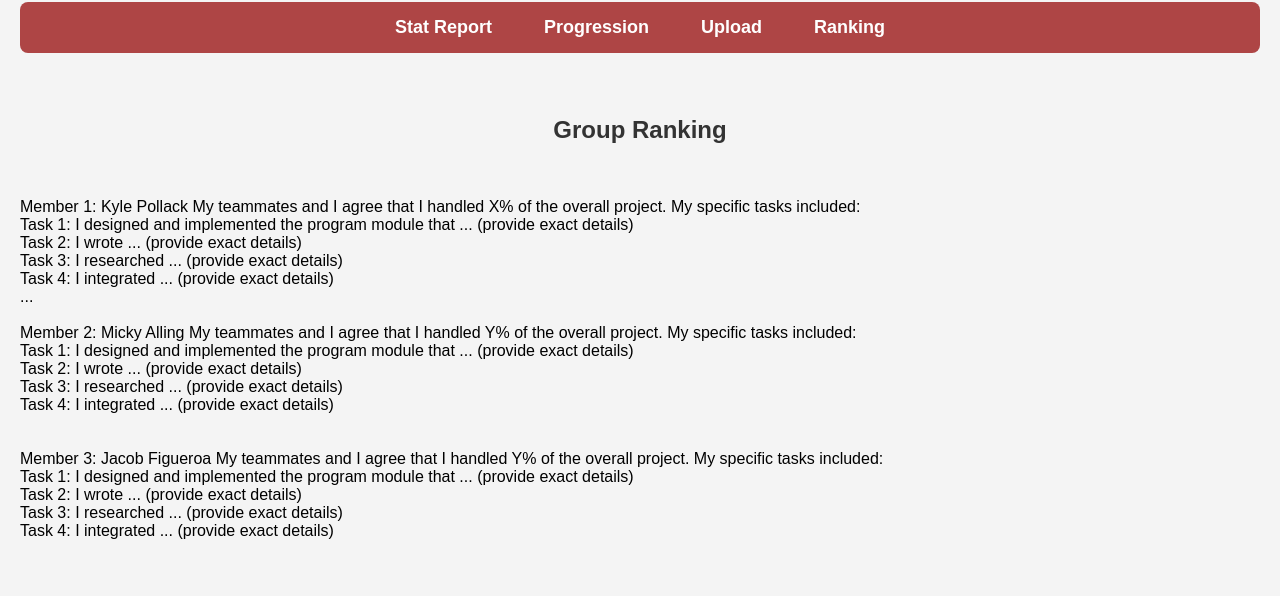
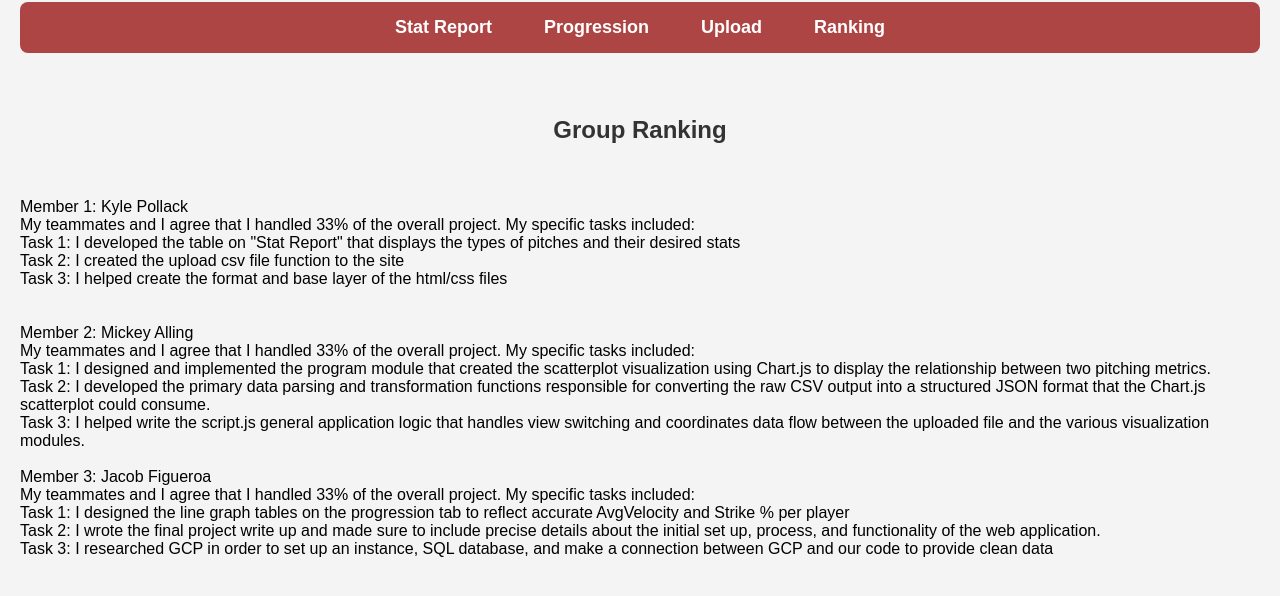
Before and after one commit to ChrisP-Bakein6741/FinalProject, a plain HTML site: page ranking.html in a window 1280 px wide. Shown: the part 78-674 px from the top of the page. Drawn offline with nearby package versions, Linux system fonts and the light colour scheme; no server answers.

Commit message:
Update ranking.html

```diff
--- a/ranking.html
+++ b/ranking.html
@@ -45,30 +45,33 @@
         <br>
 
         <p>
-            Member 1: Kyle Pollack
-            My teammates and I agree that I handled X% of the overall project. My specific tasks included:
+            Member 1: Kyle Pollack <br>
+            My teammates and I agree that I handled 33% of the overall project. My specific tasks included:
             <br>
-            Task 1: I designed and implemented the program module that ... (provide exact details) <br>
-            Task 2: I wrote ... (provide exact details) <br>
-            Task 3: I researched ... (provide exact details) <br>
-            Task 4: I integrated ... (provide exact details) <br>
-            ...
+            Task 1: I developed the table on "Stat Report" that displays the types of pitches and their desired stats <br>
+            Task 2: I created the upload csv file function to the site <br>
+            Task 3: I helped create the format and base layer of the html/css files <br>
             <br> <br>
-            Member 2: Micky Alling
-            My teammates and I agree that I handled Y% of the overall project. My specific tasks included:
+            Member 2: Mickey Alling <br>
+            My teammates and I agree that I handled 33% of the overall project. My specific tasks included:
             <br>
-            Task 1: I designed and implemented the program module that ... (provide exact details) <br>
-            Task 2: I wrote ... (provide exact details) <br>
-            Task 3: I researched ... (provide exact details) <br>
-            Task 4: I integrated ... (provide exact details) <br>
-            <br><br>
-            Member 3: Jacob Figueroa
-            My teammates and I agree that I handled Y% of the overall project. My specific tasks included:
+            Task 1: I designed and implemented the program module that created the scatterplot visualization using
+            Chart.js to display the relationship between two pitching metrics.
             <br>
-            Task 1: I designed and implemented the program module that ... (provide exact details) <br>
-            Task 2: I wrote ... (provide exact details) <br>
-            Task 3: I researched ... (provide exact details) <br>
-            Task 4: I integrated ... (provide exact details) <br>
+            Task 2: I developed the primary data parsing and transformation functions responsible for converting the raw CSV output
+            into a structured JSON format that the Chart.js scatterplot could consume.
+            <br>
+            Task 3: I helped write the script.js general application logic that handles view
+            switching and coordinates data flow between the uploaded file and the various visualization modules.
+            <br>
+            <br>
+            Member 3: Jacob Figueroa <br>
+            My teammates and I agree that I handled 33% of the overall project. My specific tasks included:
+            <br>
+            Task 1: I designed the line graph tables on the progression tab to reflect accurate AvgVelocity and Strike % per player <br>
+            Task 2: I wrote the final project write up and made sure to include precise details about the initial set up, process, and functionality of the web application. <br>
+            Task 3: I researched GCP in order to set up an instance, SQL database, and make a connection between GCP and our code to provide clean data <br>
+             <br>
 
         </p>
 
```
